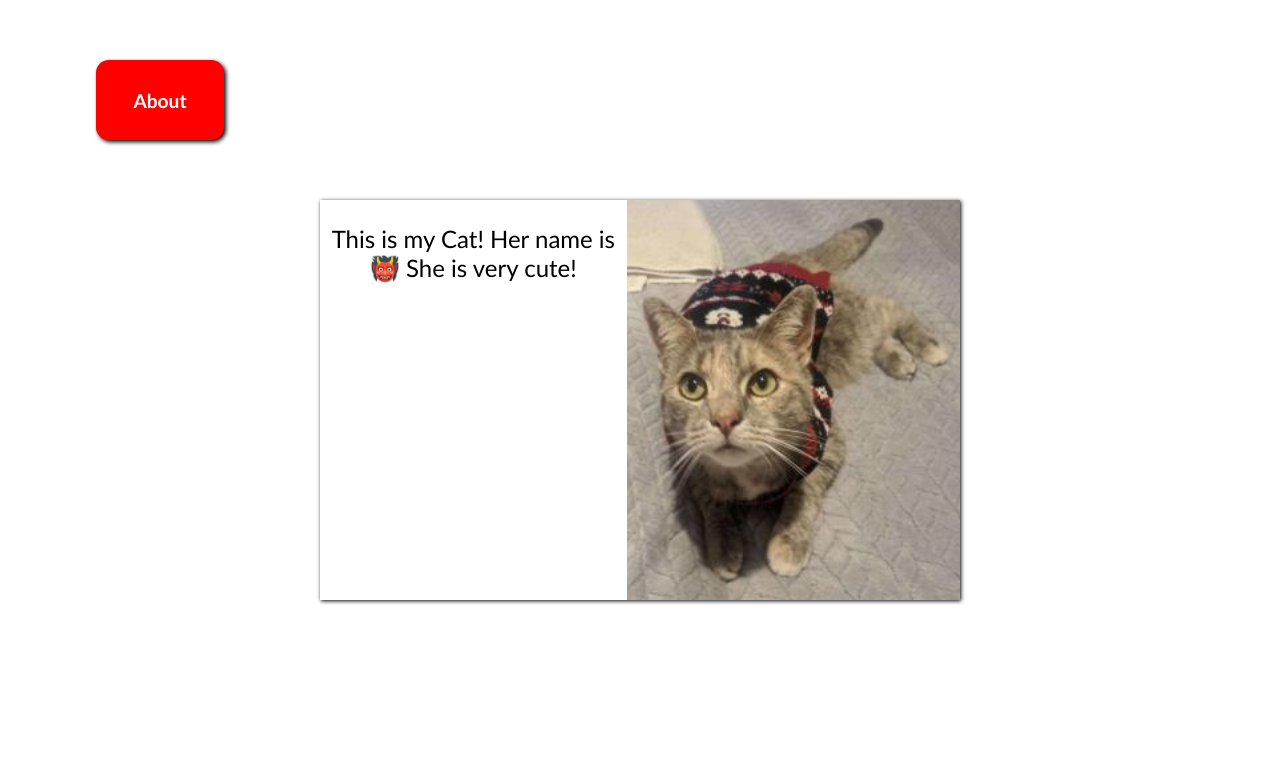
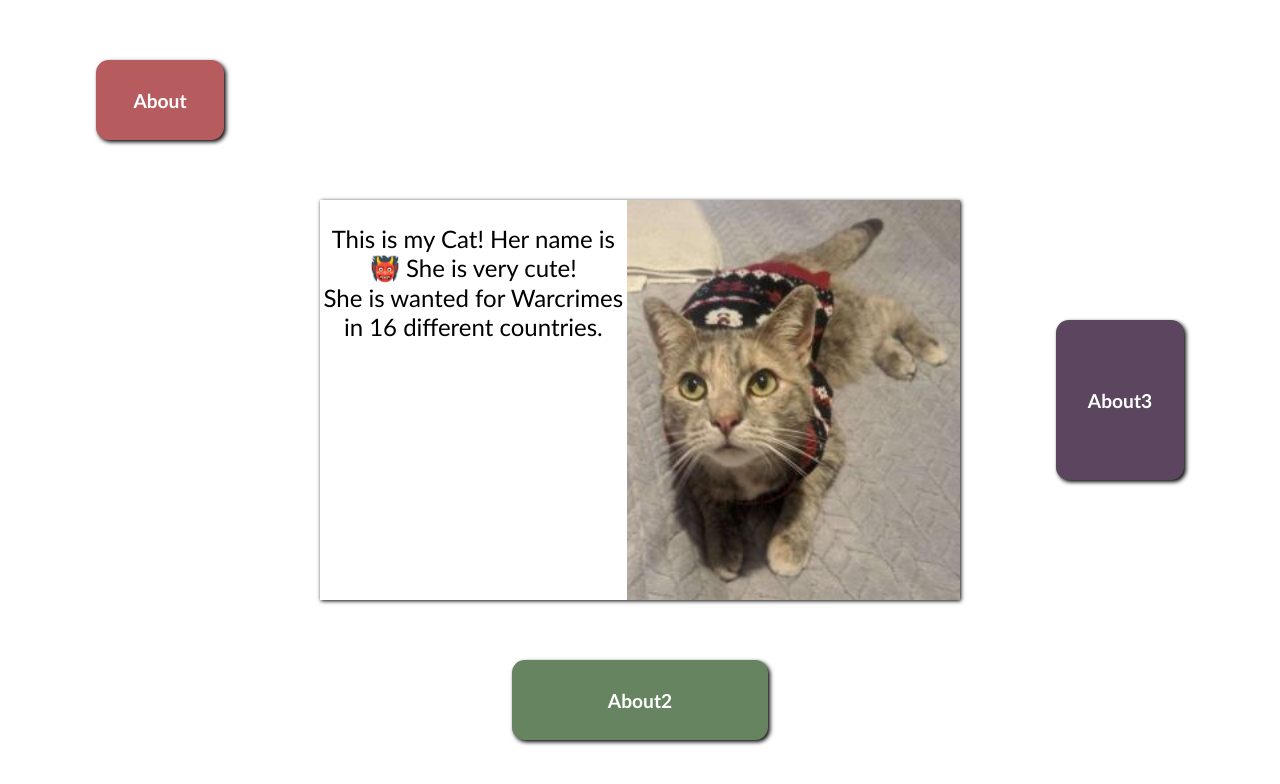
Before and after one commit to BderAcc/WebThings, a plain HTML site: page page2.html in a window 1280 px wide. Drawn offline with Linux system fonts and the light colour scheme.

```diff
--- /dev/null
+++ b/app.js
@@ -0,0 +1,9 @@
+function changeText(elem, defaultText) {
+    console.log(elem, defaultText)
+
+    if (elem.innerHTML == defaultText) {
+        elem.innerHTML = 'Home';
+    } else {
+        elem.innerHTML = defaultText;
+    }
+}
--- a/page2.html
+++ b/page2.html
@@ -6,18 +6,23 @@
     <meta name="viewport" content="width=device-width, initial-scale=1.0">
     <link rel="stylesheet" href="page2.css">
     <title>page2</title>
+
 </head>
 <body>
+
     <div class="wrapper">
         <div class="Center">
             <p>
-                This is my Cat! Her name is 👹 She is very cute!
+                This is my Cat! Her name is 👹 She is very cute! <br>
+                She is wanted for Warcrimes in 16 different countries.
             </p>
 
             <img src="/images/Cat.png" alt="Picture of my cat">
         </div>
 
-        <button class="gridItem">About</button>
+        <button onclick="changeText(this, 'About')" id="button1" class="gridItem b1">About</button>
+        <button class="gridItem b2">About2</button>
+        <button class="gridItem b3">About3</button>
     </div>
 </body>
 </html>
--- a/page2.scss
+++ b/page2.scss
@@ -40,17 +40,17 @@ $borderHover: 8px;
         display: block;
         width: 40%;
         height: 40%;
-        background-color: red;
         border: none;
         box-shadow: 2px 2px 4px black;
         border-radius: 1vmax;
         transition-duration: 200ms;
-        grid-column: 1;
-        grid-row: 1;
 
         &:hover {
             opacity: 0.5;
             font-size:  x-large;
+            width: 50%;
+            height: 50%;
+            border-radius: 1.2vmax;
         }
     }
 }
@@ -61,3 +61,22 @@ $borderHover: 8px;
     font-size: larger;
     font-weight: 600;
 }
+
+.b1 {
+    background-color: #B65C5F;
+    grid-row: 1;
+    grid-column: 1;
+}
+
+.b2 {
+    background-color: #66845F;
+    grid-row: 3;
+    grid-column: 2;
+
+}
+
+.b3 {
+    background-color: #5B455F;
+    grid-row: 2;
+    grid-column: 3;
+}
```
Also changed, not shown: index.html (+1 -0 lines), images/lost-century-24-1x.png (added), page2.css, 1 other file.
